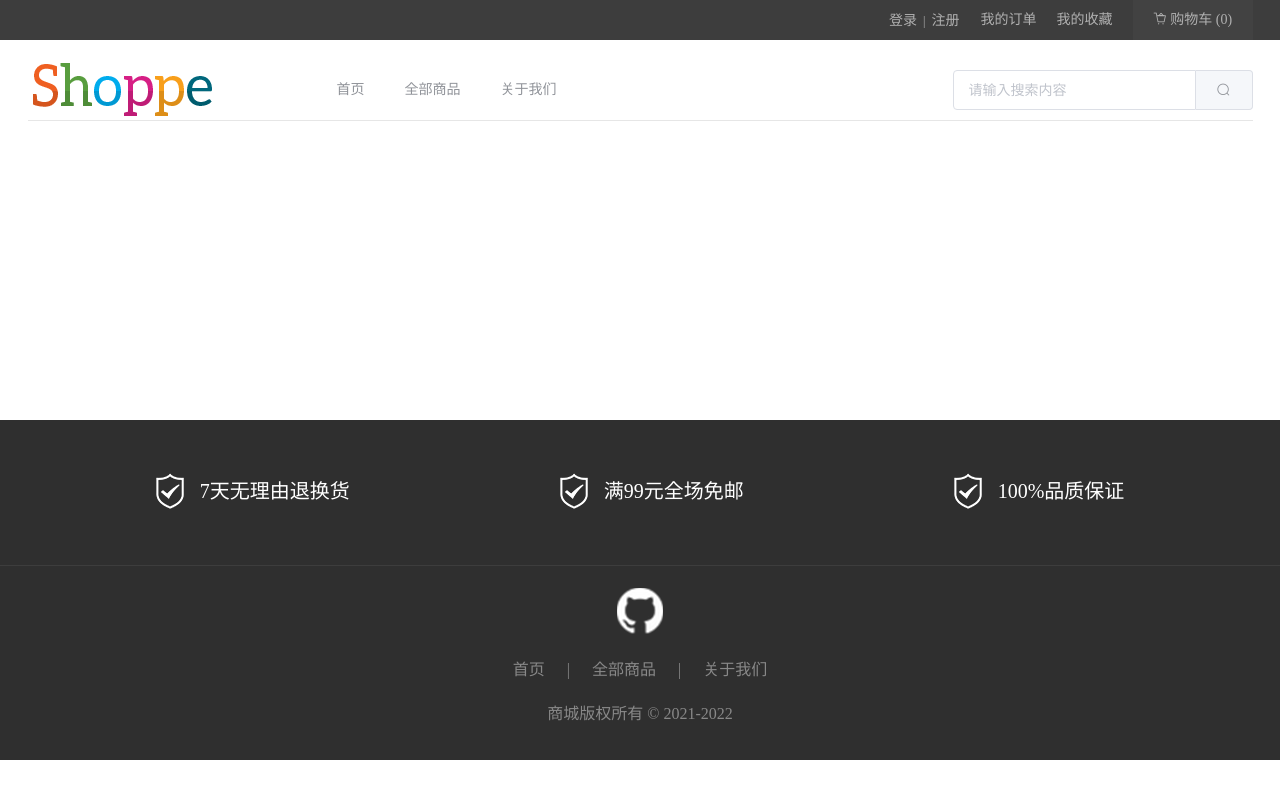
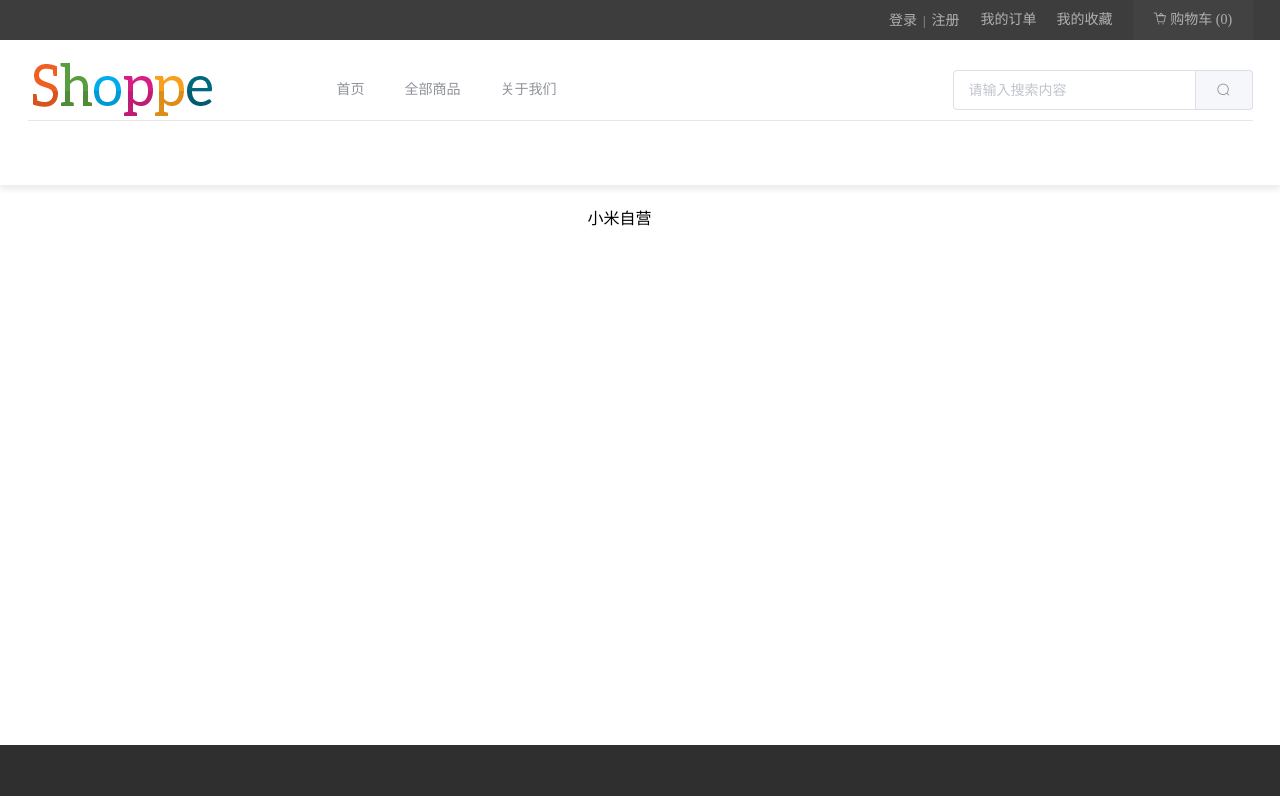
Before and after one commit to Jie-Rui/OnlineShopping, a Vue app in the folder online-store/: page /#/goods/details in a window 1280 px wide. Before the commit this address led to /#/error. Shown: the top 796 px of the page. Built offline with nearby package versions, Linux system fonts and the light colour scheme.

Commit message:
update Details

```diff
--- a/online-store/src/App.vue
+++ b/online-store/src/App.vue
@@ -119,7 +119,7 @@ export default {
 }
 #app .el-main {
 	min-height: 300px;
-	padding: 20px 0;
+	padding: 0;
 }
 #app .el-footer {
 	padding: 0;
--- a/online-store/src/router/index.js
+++ b/online-store/src/router/index.js
@@ -14,6 +14,11 @@ const routes = [
     name: 'Goods',
     component: () => import('../views/Goods.vue')
   },
+  {
+    path: '/goods/details',
+    name: 'Details',
+    component: () => import('../views/Details.vue')
+  },
 ]
 
 const router = new VueRouter({
--- /dev/null
+++ b/online-store/src/views/Details.vue
@@ -0,0 +1,125 @@
+<template>
+	<div>
+		<!-- 头部模块 -->
+		<div class="title">
+			<p>{{ productInfo.product_name }}</p>
+		</div>
+		<!-- 主体部分 -->
+		<div class="main">
+			<!-- 主体左侧轮播图 -->
+			<div class="lbt">
+				<el-carousel height="560px">
+					<el-carousel-item v-for="item in productPic" :key="item.id">
+						<h3 class="small">
+							<img :src="$target + item.product_picture" />
+						</h3>
+					</el-carousel-item>
+				</el-carousel>
+			</div>
+			<!-- 主体右侧详情信息 -->
+			<div class="info">
+				<h1 class="name">{{ productInfo.product_name }}</h1>
+				<p class="intro">{{ productInfo.product_intro }}</p>
+				<p class="store">小米自营</p>
+			</div>
+		</div>
+	</div>
+</template>
+
+<script>
+export default {
+	data() {
+		return {
+			// 商品id
+			productID: "",
+			// 商品信息
+			productInfo: {},
+			// 商品轮播图图片路径
+			productPic: [],
+		};
+	},
+	activated() {
+		// 通过链接query传递商品id
+		if (this.$route.query.productID != undefined) {
+			this.productID = this.$route.query.productID;
+			// console.log(this.productID);
+			this.getProductById(this.productID);
+			this.getPicById(this.productID);
+		}
+	},
+
+	methods: {
+		// 通过id获取商品信息
+		getProductById(id) {
+			this.$http
+				.post("/product/getDetails", { productID: id })
+				.then((result) => {
+					this.productInfo = result.data.Product[0];
+					console.log(result.data.Product[0]);
+				})
+				.catch((err) => {
+					console.log(err);
+				});
+		},
+		// 通过id获取图片地址
+		getPicById(id) {
+			this.$http
+				.post("/product/getDetailsPicture/", { productID: id })
+				.then((result) => {
+					this.productPic = result.data.ProductPicture;
+					console.log(result.data.ProductPicture);
+				})
+				.catch((err) => {
+					console.log(err);
+				});
+		},
+	},
+
+	// watch:{
+	//     productID:((val)=>{
+	//         console.log(val);
+	//     })
+	// }
+};
+</script>
+
+<style scoped>
+/* 标题 */
+.title {
+	height: 65px;
+	line-height: 65px;
+	box-shadow: 0px 5px 5px rgba(0, 0, 0, 0.07);
+}
+/* 标题内文字 */
+.title p {
+	display: block;
+	width: 1225px;
+	font-size: 20px;
+	font-weight: 400;
+	color: #212121;
+	margin: 0 auto;
+}
+/* 主体 */
+.main {
+	width: 1225px;
+	height: 560px;
+	margin: 0 auto;
+}
+/* 主体左侧轮播图 */
+.lbt {
+	width: 560px;
+	height: 100%;
+	float: left;
+}
+/* 主体右侧信息 */
+.info {
+	width: 640px;
+	height: 100%;
+	float: left;
+}
+/* 图片 */
+img {
+	width: 560px;
+	height: 560px;
+}
+</style>
```
